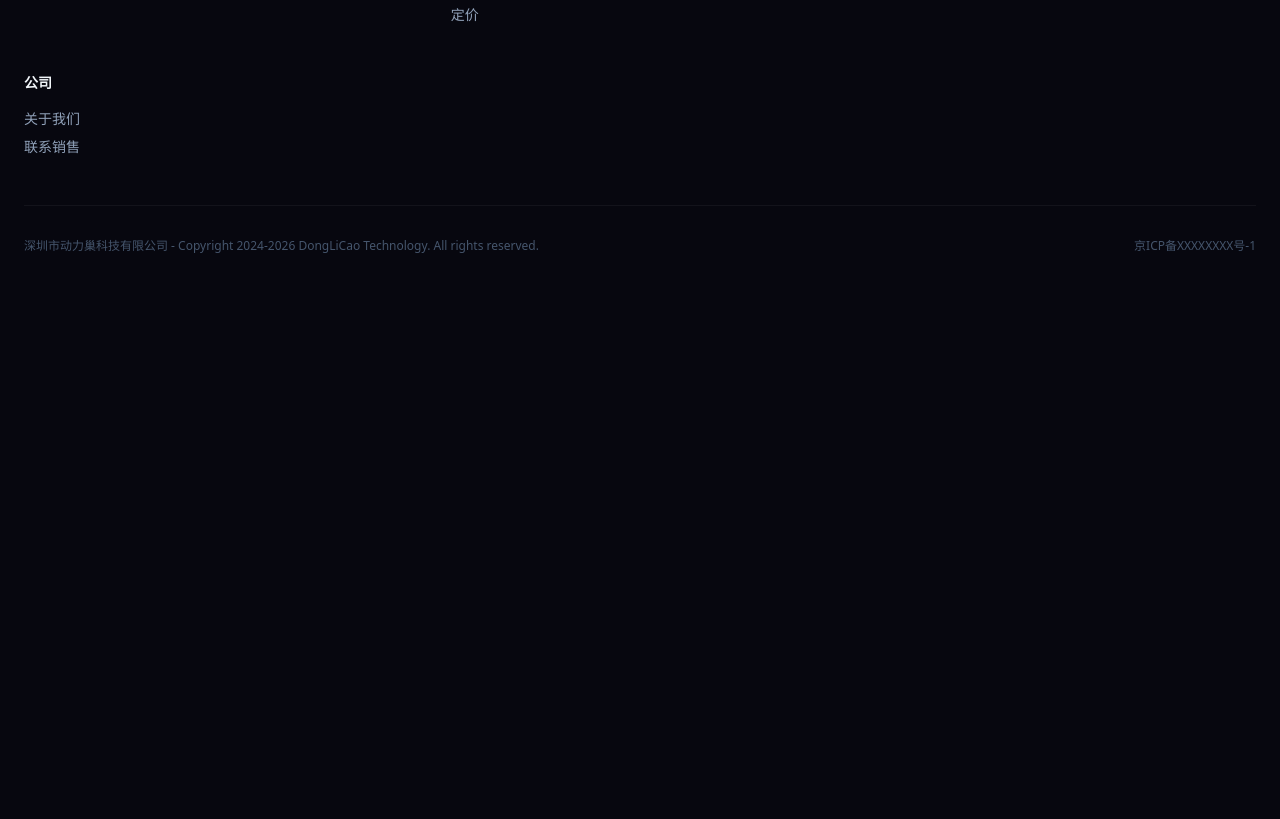
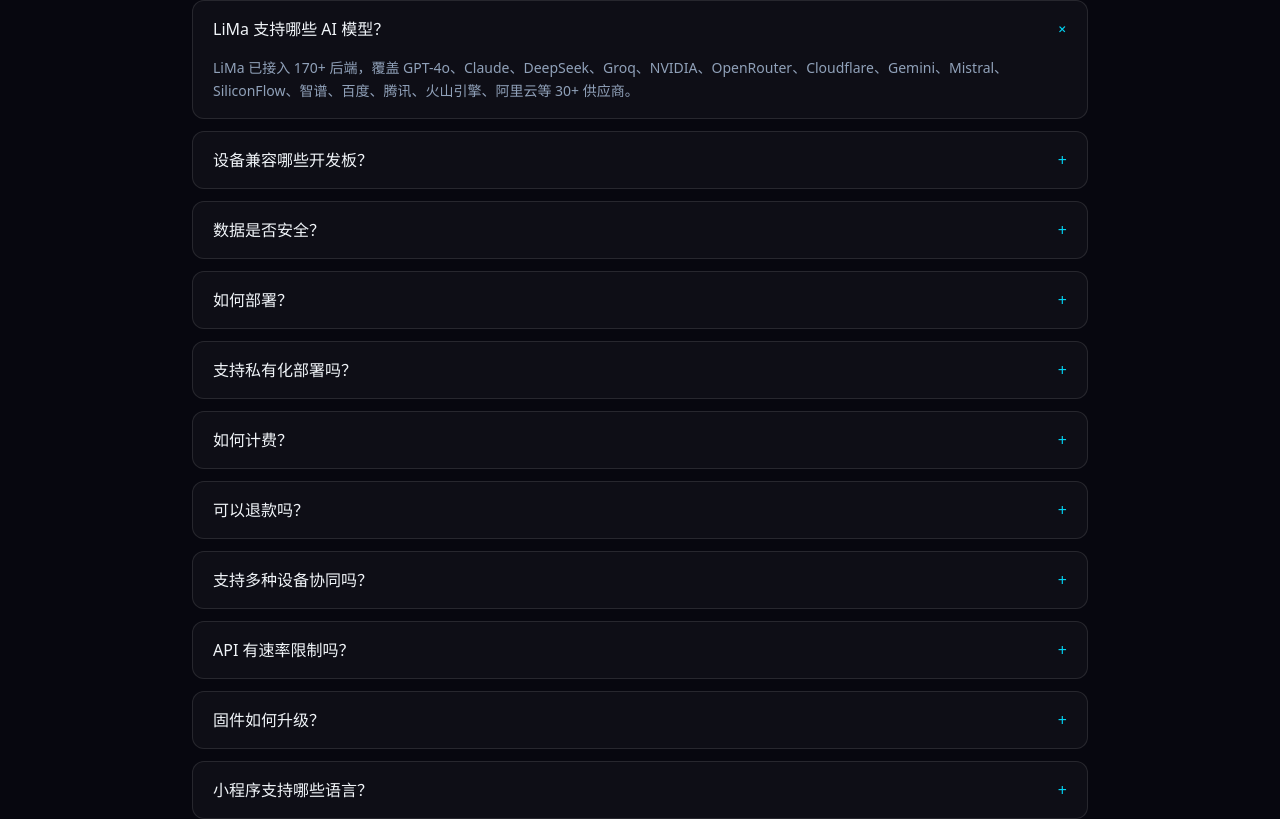
Before and after one commit to zhuguang-ZFG/QWEN3.0, a Next.js app in the folder donglicao-site-v2/: page / in a window 1280 px wide. Shown: the part 5943-6762 px from the top of the page. Before the commit the page ends 6253 px from the top, so only its background shows below. Built offline with nearby package versions, Linux system fonts and the light colour scheme.

Commit message:
feat(site): add 12-item FAQ section with accordion and FAQPage schema

```diff
--- /dev/null
+++ b/donglicao-site-v2/app/components/FAQ.tsx
@@ -0,0 +1,117 @@
+"use client";
+
+import { useState } from "react";
+
+const faqs = [
+  {
+    q: "LiMa 支持哪些 AI 模型？",
+    a: "LiMa 已接入 170+ 后端，覆盖 GPT-4o、Claude、DeepSeek、Groq、NVIDIA、OpenRouter、Cloudflare、Gemini、Mistral、SiliconFlow、智谱、百度、腾讯、火山引擎、阿里云等 30+ 供应商。",
+  },
+  {
+    q: "设备兼容哪些开发板？",
+    a: "当前主要支持 ESP32-S3、ESP32-C3 等乐鑫系列开发板，适配 u1-grbl 绘图/写字机、u8-xiaozhi 语音助手与 2D 数字人硬件。",
+  },
+  {
+    q: "数据是否安全？",
+    a: "LiMa 提供设备远程证明、OTA 签名验证、A/B 分区回滚、TLS 传输加密与访问白名单，确保端到端安全。",
+  },
+  {
+    q: "如何部署？",
+    a: "支持 Docker 一键部署、VPS 部署与本地开发模式。生产环境使用 nginx + uvicorn，并提供自动化部署脚本。",
+  },
+  {
+    q: "支持私有化部署吗？",
+    a: "企业版支持私有化部署与定制集成，可联系销售获取 SLA、专属支持与硬件适配服务。",
+  },
+  {
+    q: "如何计费？",
+    a: "按 Token 消耗与请求次数计费，控制台提供近 30 天用量统计。免费版每日 50 次对话，创作者版与团队版提供更高配额。",
+  },
+  {
+    q: "可以退款吗？",
+    a: "付费版本支持 7 天无理由退款，可通过邮件或专属客服提交退款申请。",
+  },
+  {
+    q: "支持多种设备协同吗？",
+    a: "支持。LiMa 提供多设备绑定、事件溯源、任务队列与 WebSocket 实时状态，绘图机、写字机、语音助手可协同工作。",
+  },
+  {
+    q: "API 有速率限制吗？",
+    a: "按账号档位限制。免费版与创作者版有 RPM 上限，团队版与企业版限制更宽松，详见定价页。",
+  },
+  {
+    q: "固件如何升级？",
+    a: "通过 OTA 远程升级，支持灰度发布、版本回滚与签名校验。控制台与小程序均可触发升级并查看进度。",
+  },
+  {
+    q: "小程序支持哪些语言？",
+    a: "uni-app 小程序已支持简体中文、繁体中文、英语、德语、葡萄牙语、越南语等多语言切换。",
+  },
+  {
+    q: "如何获取技术支持？",
+    a: "免费版可通过社区与文档自助解决；创作者版提供邮件支持；团队版与企业版提供专属客服与 SLA 保障。",
+  },
+];
+
+export default function FAQ() {
+  const [openIndex, setOpenIndex] = useState<number | null>(0);
+
+  const structuredData = {
+    "@context": "https://schema.org",
+    "@type": "FAQPage",
+    mainEntity: faqs.map((item) => ({
+      "@type": "Question",
+      name: item.q,
+      acceptedAnswer: {
+        "@type": "Answer",
+        text: item.a,
+      },
+    })),
+  };
+
+  return (
+    <section id="faq" className="px-6 py-16">
+      <div className="mx-auto max-w-4xl">
+        <div className="mb-3 text-center text-xs font-medium uppercase tracking-wider text-cyan-400">FAQ</div>
+        <h2 className="text-center text-2xl font-bold text-slate-50 md:text-3xl">常见问题</h2>
+        <p className="mt-2 text-center text-slate-400">关于 LiMa 平台、设备与计费的常见疑问。</p>
+
+        <div className="mt-10 space-y-3">
+          {faqs.map((item, index) => {
+            const isOpen = openIndex === index;
+            return (
+              <div
+                key={index}
+                className="overflow-hidden rounded-xl border border-white/10 bg-white/[0.03] transition-colors hover:border-white/15"
+              >
+                <button
+                  type="button"
+                  onClick={() => setOpenIndex(isOpen ? null : index)}
+                  aria-expanded={isOpen}
+                  className="flex w-full items-center justify-between px-5 py-4 text-left text-slate-100 transition-colors hover:bg-white/5 focus-visible:outline-none focus-visible:ring-2 focus-visible:ring-cyan-400/50"
+                >
+                  <span className="font-medium">{item.q}</span>
+                  <span
+                    aria-hidden="true"
+                    className={`ml-4 text-cyan-400 transition-transform duration-300 ${isOpen ? "rotate-45" : ""}`}
+                  >
+                    +
+                  </span>
+                </button>
+                <div
+                  className={`overflow-hidden transition-all duration-300 ${isOpen ? "max-h-96" : "max-h-0"}`}
+                >
+                  <p className="px-5 pb-4 text-sm leading-relaxed text-slate-400">{item.a}</p>
+                </div>
+              </div>
+            );
+          })}
+        </div>
+      </div>
+      <script
+        type="application/ld+json"
+        dangerouslySetInnerHTML={{ __html: JSON.stringify(structuredData) }}
+      />
+    </section>
+  );
+}
--- a/donglicao-site-v2/app/page.tsx
+++ b/donglicao-site-v2/app/page.tsx
@@ -6,6 +6,7 @@
 import Testimonials from "./components/Testimonials";
 import Developer from "./components/Developer";
 import Partners from "./components/Partners";
+import FAQ from "./components/FAQ";
 import Footer from "./components/Footer";
 import Reveal from "./components/Reveal";
 
@@ -33,6 +34,9 @@
         <Reveal>
           <Partners />
         </Reveal>
+        <Reveal>
+          <FAQ />
+        </Reveal>
       </main>
       <Footer />
     </>
```
